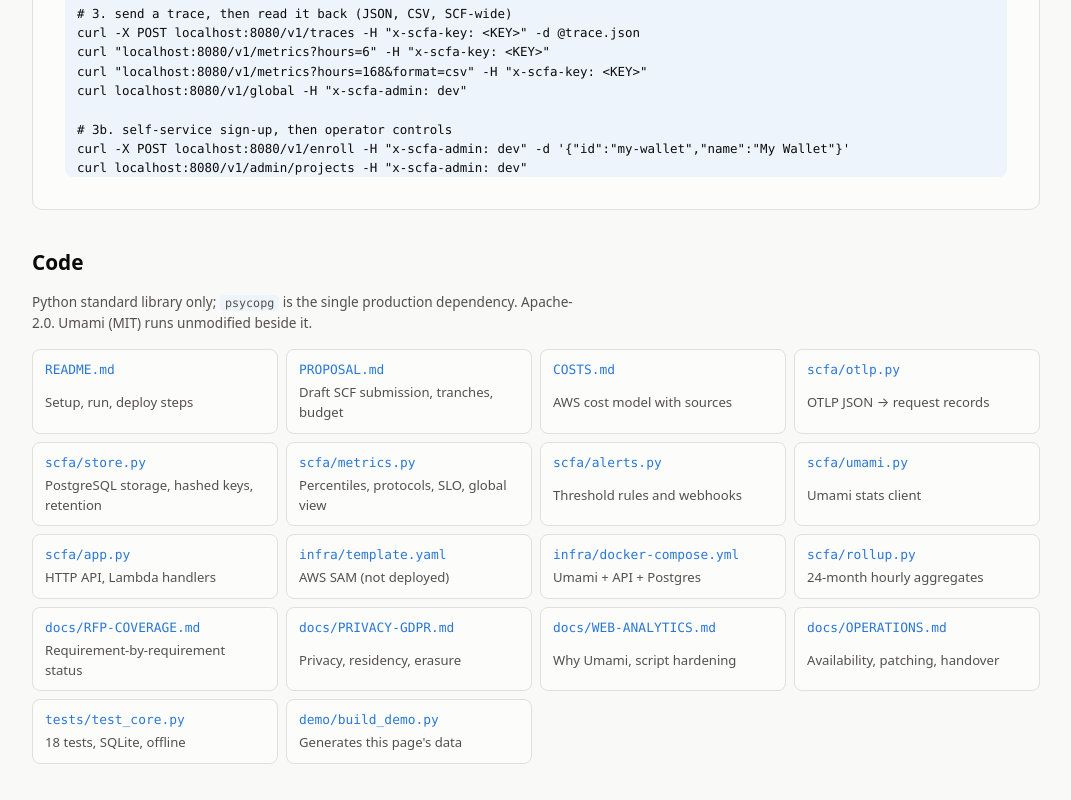
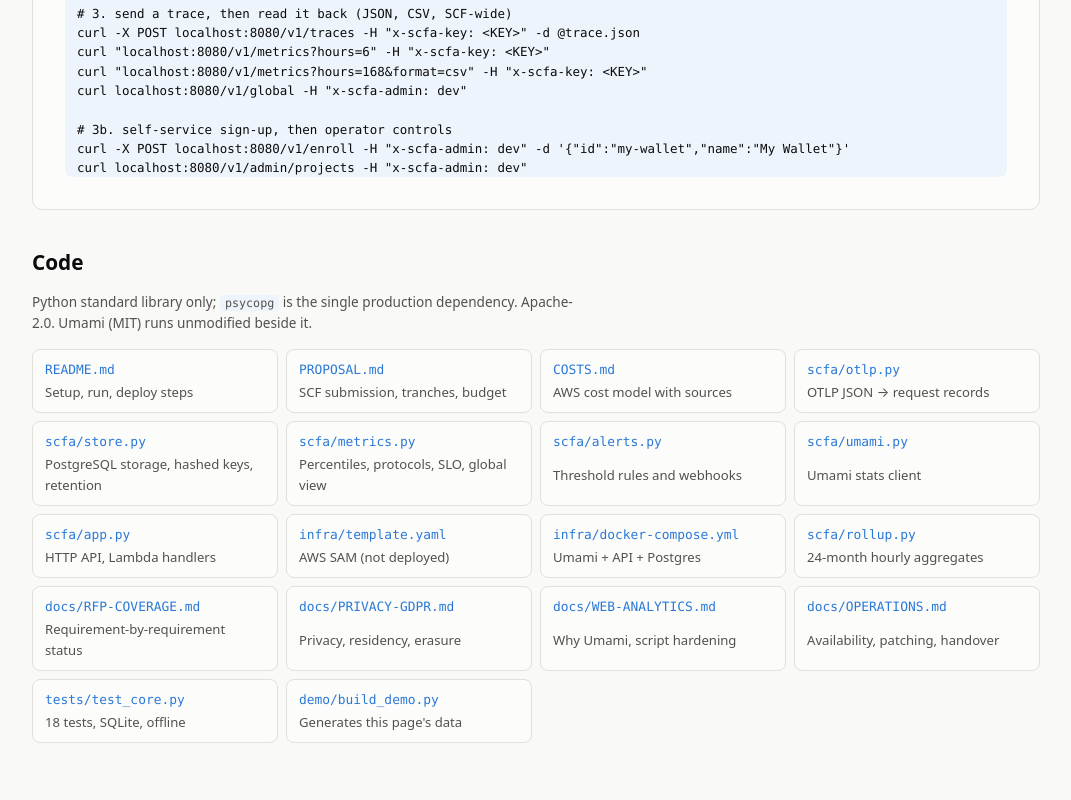
Before and after one commit to kuidsh/scf-analytics, a plain HTML site: page demo/index.html in a window 1280 px wide. Shown: the part 8255-9055 px from the top of the page, without its empty margins (104-1175 px from the left). Drawn offline with Linux system fonts and the light colour scheme; files whose address does not match are found by name.

Commit message:
Proposal: final wording for submission
- Remove draft notes, TODOs and the open-decisions section (kept in a
  private, gitignored notes file)
- State plainly that no pilot letters exist yet at submission; letters
  are added as they arrive
- Track record paragraph and risk table reflect the invitation instead
  of the referral plan

Co-Authored-By: Claude Opus 5.5 <noreply@anthropic.com>

```diff
--- a/demo/index.html
+++ b/demo/index.html
@@ -202,7 +202,7 @@ pre{font-family:var(--mono);font-size:.78rem;overflow:auto;max-height:340px;back
   <p class="small">Python standard library only; <code>psycopg</code> is the single production dependency. Apache-2.0. Umami (MIT) runs unmodified beside it.</p>
   <div class="files">
     <a href="../README.md"><code>README.md</code><span>Setup, run, deploy steps</span></a>
-    <a href="../PROPOSAL.md"><code>PROPOSAL.md</code><span>Draft SCF submission, tranches, budget</span></a>
+    <a href="../PROPOSAL.md"><code>PROPOSAL.md</code><span>SCF submission, tranches, budget</span></a>
     <a href="../COSTS.md"><code>COSTS.md</code><span>AWS cost model with sources</span></a>
     <a href="../scfa/otlp.py"><code>scfa/otlp.py</code><span>OTLP JSON → request records</span></a>
     <a href="../scfa/store.py"><code>scfa/store.py</code><span>PostgreSQL storage, hashed keys, retention</span></a>
```
Also changed, not shown: 3 other files.
